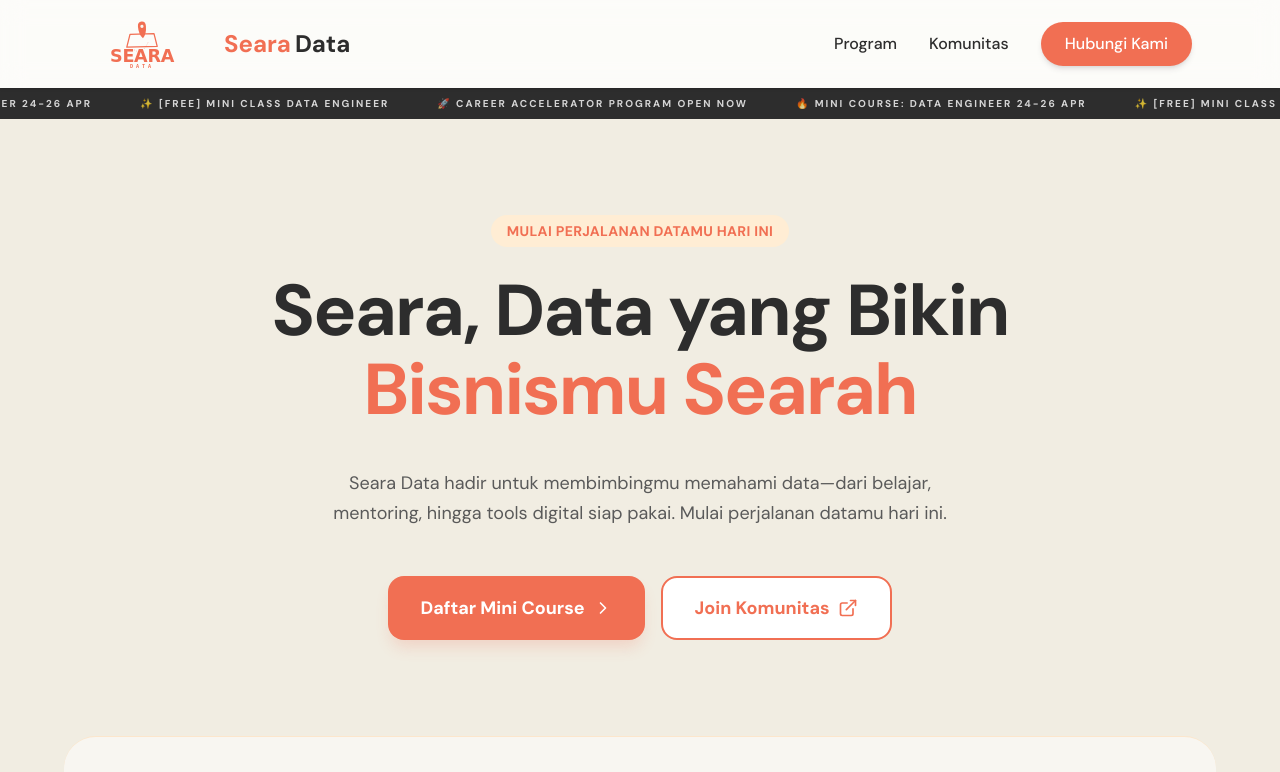
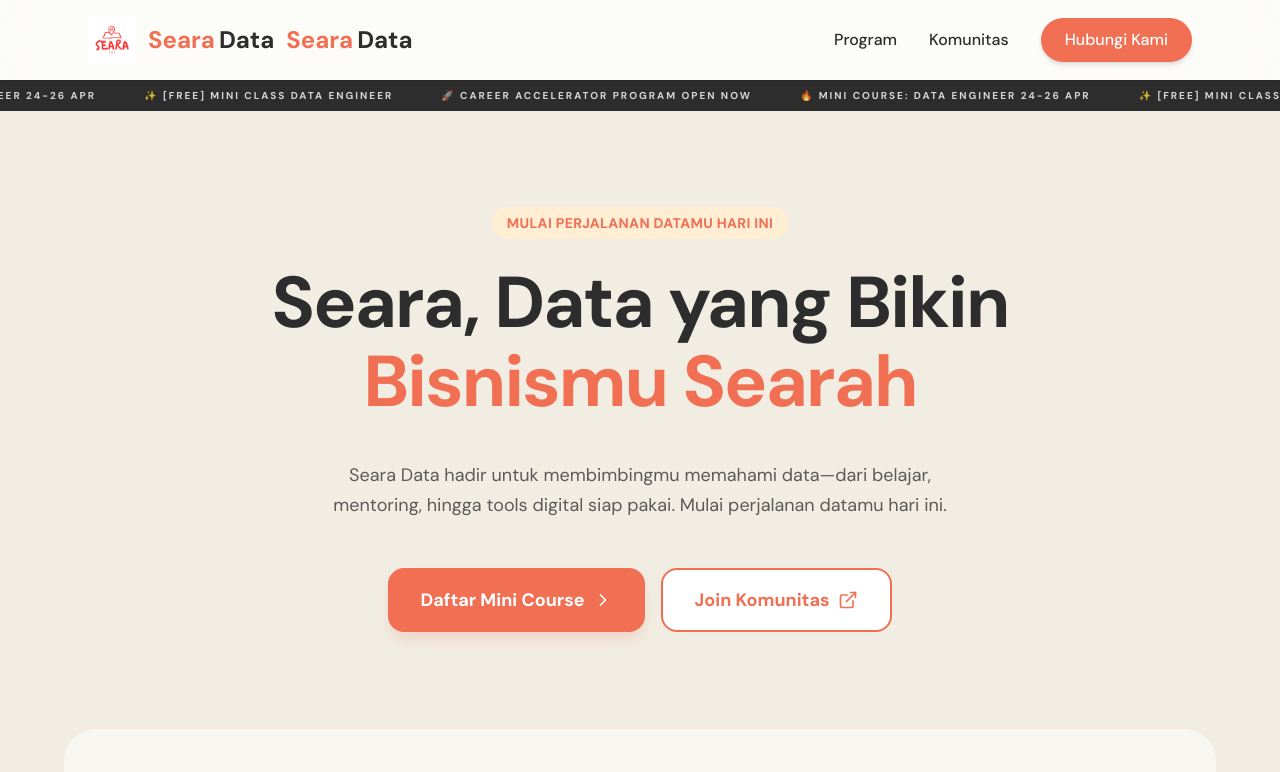
Before and after one commit to dataakmal/searadata, a React (Vite) app: page / in a window 1280 px wide. Shown: the top 772 px of the page. Built offline with nearby package versions, Linux system fonts and the light colour scheme.

Commit message:
Logo Seara Data

```diff
--- a/src/App.tsx
+++ b/src/App.tsx
@@ -40,64 +40,19 @@
         <div className="max-w-6xl mx-auto px-6 py-4 flex justify-between items-center">
           <div className="flex items-center gap-3">
             {/* Recreated Logo in SVG to perfectly match the hand-drawn drawing provided */}
-            <div className="w-[140px] h-14 flex items-center justify-start overflow-visible -ml-4">
-              <svg viewBox="0 0 400 350" className="w-full h-full" xmlns="http://www.w3.org/2000/svg">
-                {/* Map Trapezoid - Hand-drawn style with slightly irregular lines */}
-                <path
-                  d="M125 115 L275 110 L295 190 L105 195 Z"
-                  fill="none"
-                  stroke="#F16F53"
-                  strokeWidth="8"
-                  strokeLinecap="round"
-                  strokeLinejoin="round"
+            <div className="flex items-center gap-3">
+              {/* Logo PNG Baru */}
+              <div className="h-12 w-auto flex items-center">
+                <img
+                  src="/logo-seara.png"
+                  alt="Logo Seara Data"
+                  className="h-full w-auto object-contain"
                 />
-
-                {/* Dashed Line from sketch */}
-                <path
-                  d="M150 210 Q200 250 240 160"
-                  fill="none"
-                  stroke="#F16F53"
-                  strokeWidth="3"
-                  strokeDasharray="6 8"
-                  opacity="0.8"
-                />
-
-                {/* Pin Head - Slightly tilted as in drawing */}
-                <g transform="rotate(-5, 200, 70)">
-                  <path d="M200 35 Q175 35 175 65 Q175 115 200 140 Q225 115 225 65 Q225 35 200 35 Z" fill="#F16F53" />
-                  <circle cx="200" cy="65" r="10" fill="#f8f6f0" />
-                </g>
-
-                {/* SEARA Text - Stylized to match drawing's personality */}
-                <text
-                  x="200"
-                  y="285"
-                  fontSize="110"
-                  fontWeight="900"
-                  textAnchor="middle"
-                  fill="#F16F53"
-                  style={{
-                    fontFamily: '"Comic Sans MS", "Marker Felt", sans-serif',
-                    letterSpacing: '-2px'
-                  }}
-                >
-                  SEARA
-                </text>
-
-                {/* DATA Text - Small and spaced out under SEARA */}
-                <text
-                  x="200"
-                  y="325"
-                  fontSize="32"
-                  fontWeight="800"
-                  textAnchor="middle"
-                  fill="#F16F53"
-                  letterSpacing="18"
-                  style={{ fontFamily: 'monospace' }}
-                >
-                  DATA
-                </text>
-              </svg>
+              </div>
+              <h1 className="text-2xl font-bold flex items-center gap-1 cursor-default">
+                <span className="text-seara-orange">Seara</span>
+                <span className="text-seara-dark">Data</span>
+              </h1>
             </div>
             <h1 className="text-2xl font-bold flex items-center gap-1 cursor-default">
               <span className="text-seara-orange">Seara</span>
```
Also changed, not shown: public/logo-seara.png (added).
